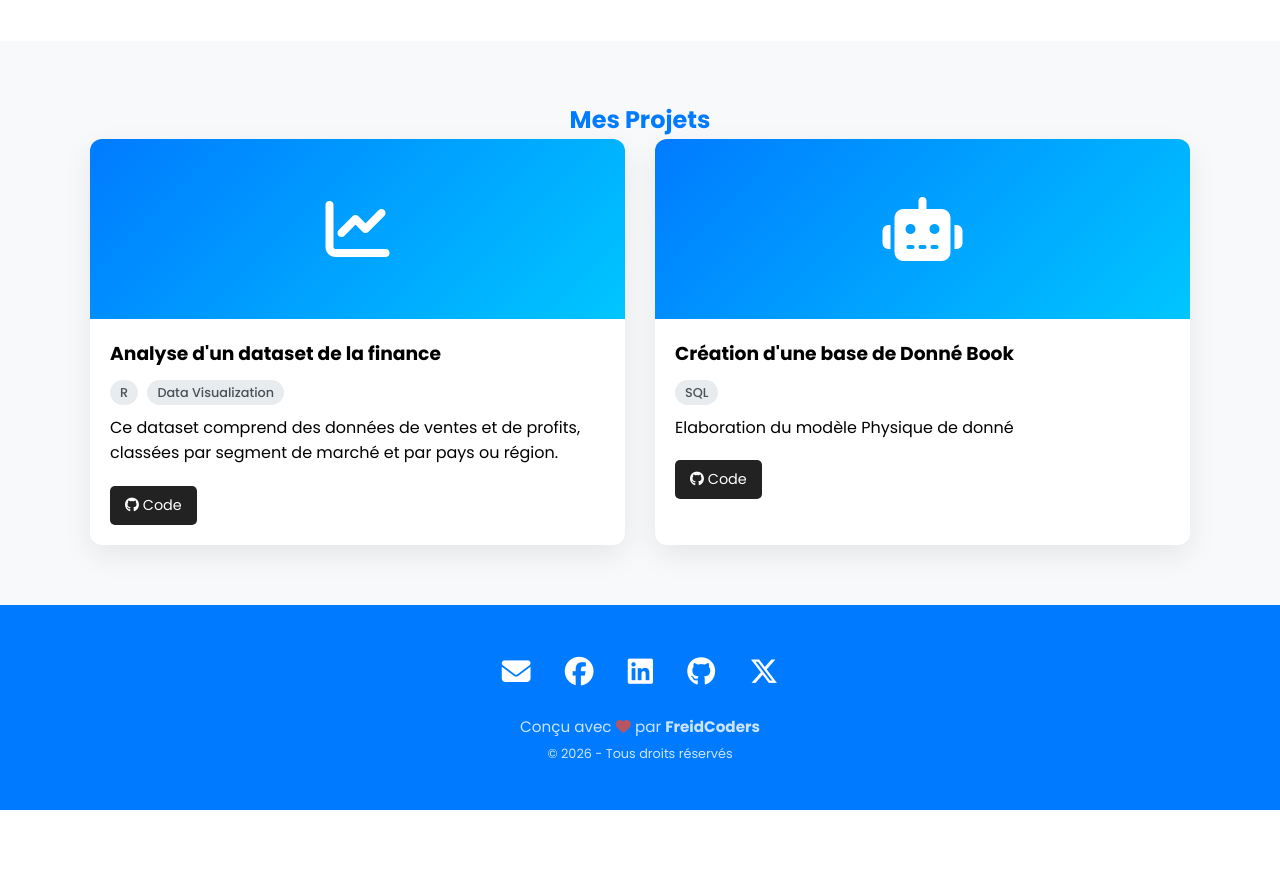
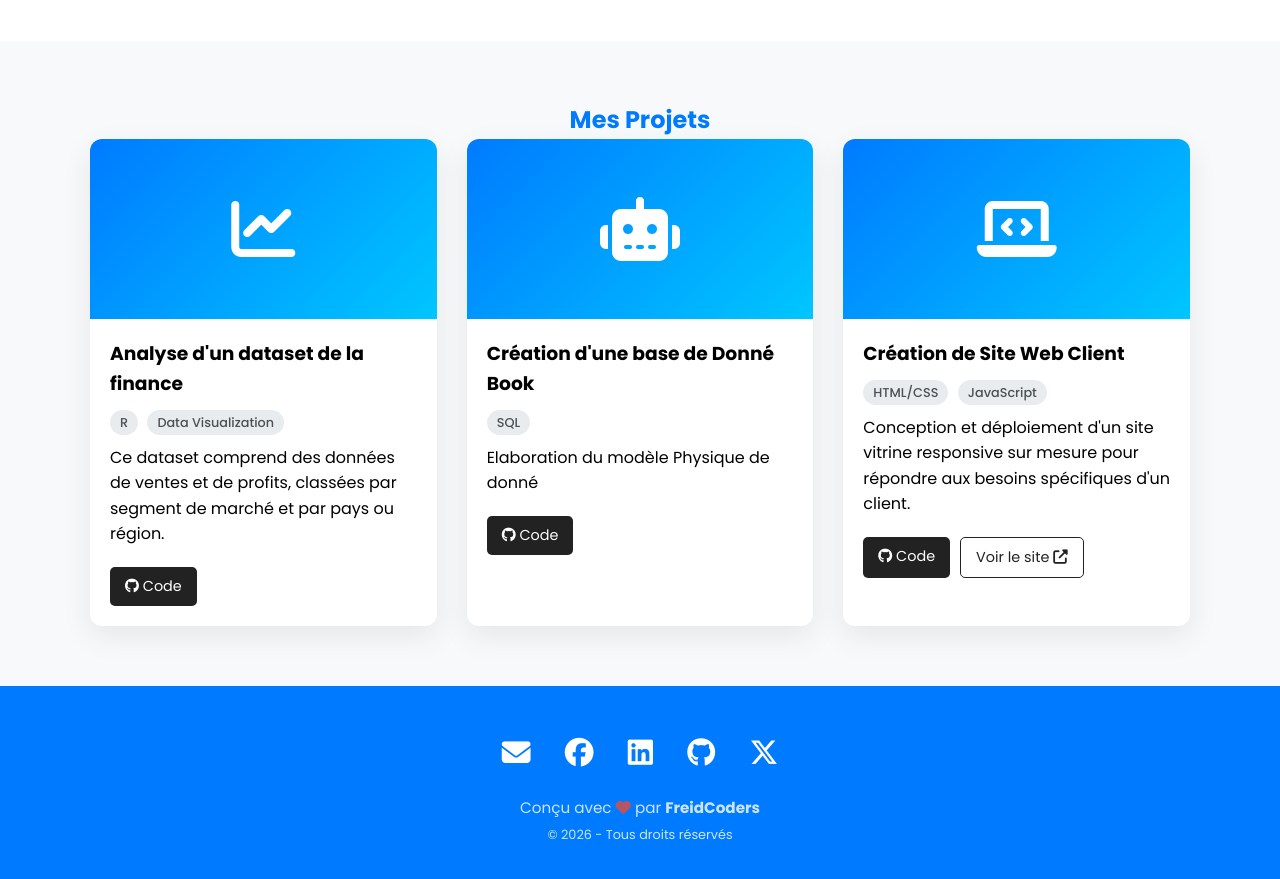
Before and after one commit to FreidCoders/freidcoders.github.io, a plain HTML site: page index.html in a window 1280 px wide. Shown: the part 2160-3039 px from the top of the page. Before the commit the page ends 2970 px from the top, so only its background shows below. Drawn offline with Linux system fonts and the light colour scheme.

Commit message:
Ajout d'un Projet web sur les projets

```diff
--- a/index.html
+++ b/index.html
@@ -195,7 +195,24 @@
                     </div>
                 </div>
             </div>
-
+            <!-- Projet 3 -->
+            <div class="project-card">
+            <div class="project-image">
+                <i class="fas fa-laptop-code"></i> <!-- Icône pour le développement web -->
+            </div>
+            <div class="project-info">
+                <h3>Création de Site Web Client</h3>
+                <div class="tags">
+                    <span class="tag">HTML/CSS</span>
+                    <span class="tag">JavaScript</span>
+                </div>
+                <p>Conception et déploiement d'un site vitrine responsive sur mesure pour répondre aux besoins spécifiques d'un client.</p>
+                <div class="project-links">
+                    <a href="https://github.com/FreidCoders/dynamicgsm.github.io" class="btn-project"><i class="fab fa-github"></i> Code</a>
+                    <a href="https://dynamicgsm.netlify.app/" class="btn-project outline">Voir le site <i class="fas fa-external-link-alt"></i></a>
+                </div>
+            </div>
+        </div>
         </div>
     </div>
 </section>
```
